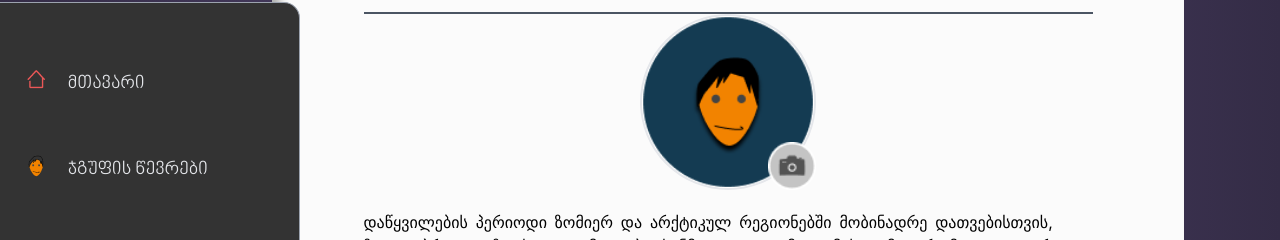
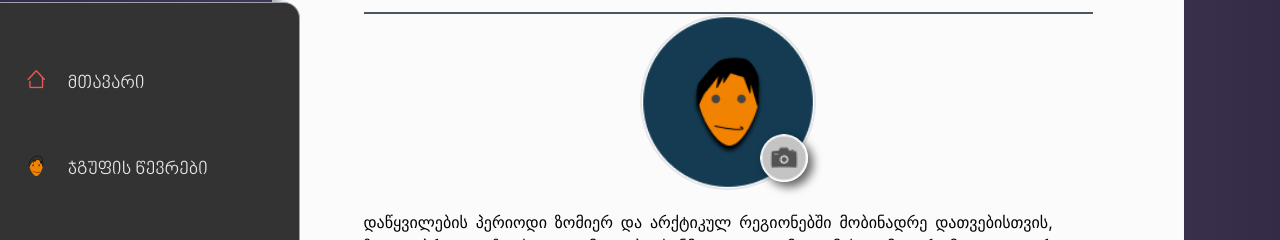
Before and after one commit to ibotchori/folk-soul, a React (Create React App) app: page /band-info in a window 1280 px wide. Shown: the part 148-388 px from the top of the page. Built offline with nearby package versions, Linux system fonts and the light colour scheme.

Commit message:
style: add shadow on avatar change button

```diff
--- a/src/pages/BandInfo/BandInfo.tsx
+++ b/src/pages/BandInfo/BandInfo.tsx
@@ -17,14 +17,14 @@ const BandInfo = (props: Props) => {
           <div className='relative mb-5 '>
             {/* Avatar Image */}
             <img
-              className='sm:w-44 w-32  sm:h-44 h-32  rounded-full border-2 border-gray-200  '
+              className='sm:w-44 w-32  sm:h-44 h-32  rounded-full border-2 border-gray-200   '
               src={DefaultMemberAvatar}
               alt='avatar'
             />
 
             {/* Avatar Edit Button */}
             <img
-              className='absolute w-12 h-12 bottom-0 right-0 cursor-pointer '
+              className='absolute w-12 h-12 mr-2 mb-2 bottom-0 right-0 cursor-pointer shadow-[5px_5px_10px_rgba(0,0,0,0.6)] rounded-full  '
               src={EditPhotoIcon}
               alt='Edit'
             />
```
